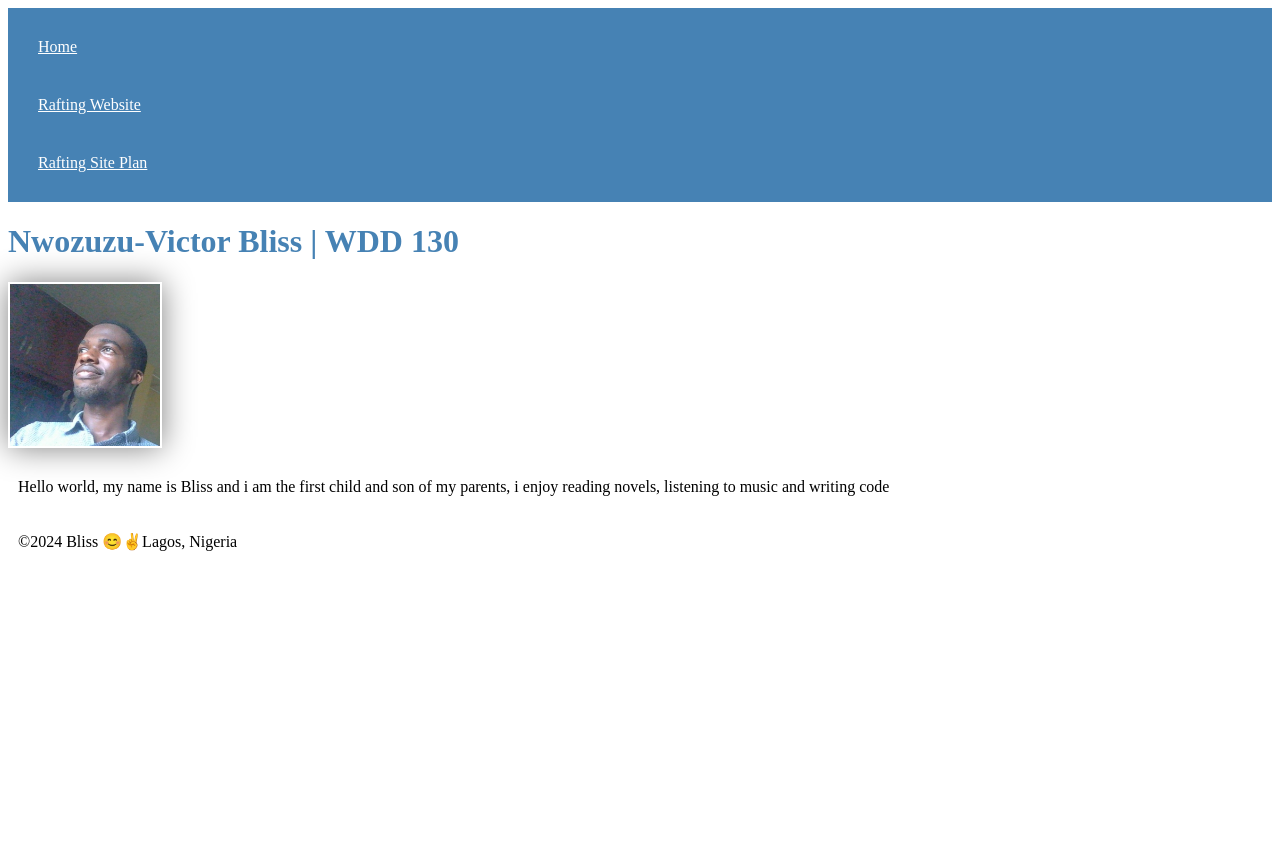
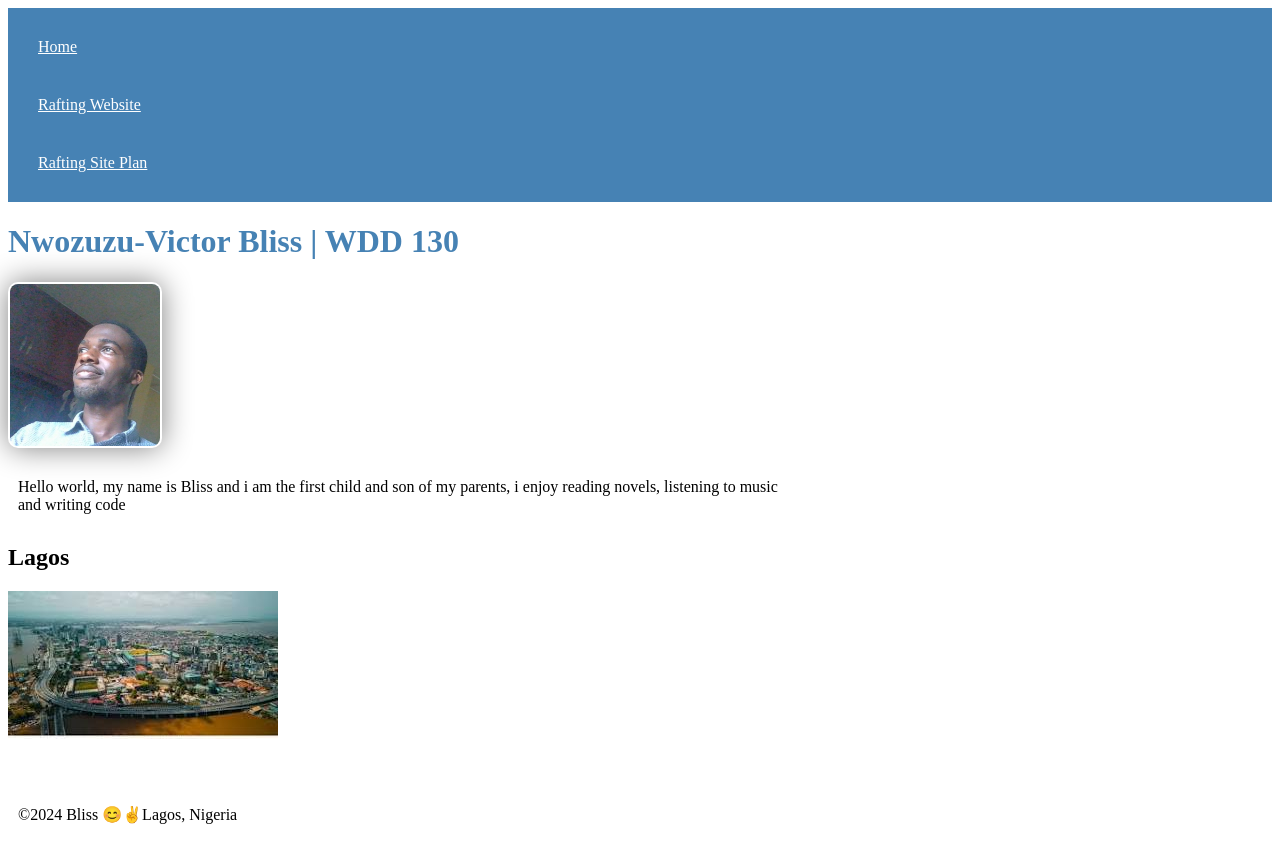
Before and after one commit to Chi-Bliss24/wdd130, a plain HTML site: page index.html in a window 1280 px wide. Before the commit the page ends 800 px from the top, so only its background shows below. Drawn offline with Linux system fonts and the light colour scheme.

Commit message:
updated new files

```diff
--- a/index.html
+++ b/index.html
@@ -1,8 +1,10 @@
 <!DOCTYPE html>
-<html lang="en">
+<html lang="en-US">
 <head>
     <meta charset="UTF-8">
     <meta name="viewport" content="width=device-width, initial-scale=1.0">
+    <meta name="description" content="Nwozuzu-Victor Bliss BYU Course project WDD 130">
+    <meta name="author" content="Nwozuzu-Victor Bliss">
     <title>Nwozuzu-Victor Bliss | WDD 130</title>
     <link rel="stylesheet" href="style.css">
 </head>
@@ -20,6 +22,12 @@
         <img src="images/profile.webp" alt="picture of Bliss" width="200">
         <p>Hello world, my name is Bliss and i am the first child and son of my parents, i enjoy reading novels, listening to music and writing code </p>
     </main>
+
+    <aside>
+        <h2>Lagos</h2>
+        <img src="images/lagos.jpeg" alt="">
+        <p></p>
+    </aside>
     <footer>
         <p>&copy;2024 Bliss 😊✌Lagos, Nigeria</p>
     </footer>
--- a/style.css
+++ b/style.css
@@ -3,6 +3,9 @@ nav{
     padding: 10px;
 }
 
+main{
+    max-width: 800px;
+}
 nav a{
     color: white;
     display: block;
@@ -13,13 +16,18 @@ h1{
     color: steelblue;
 }
 
-img{
+main img{
     width: 150px;
     height: auto;
     border: 1px soild steelblue;
     padding: 2px;
+    border-radius: 10px;
     box-shadow: 0 0 30px gray;
 }
 p{
     padding: 10px;
 }
+
+aside{
+
+}
```
Also changed, not shown: week-02/box-model.html (+1 -1 lines), week-02/styles/box-model.css (+8 -2 lines), images/lagos.jpeg (added).
